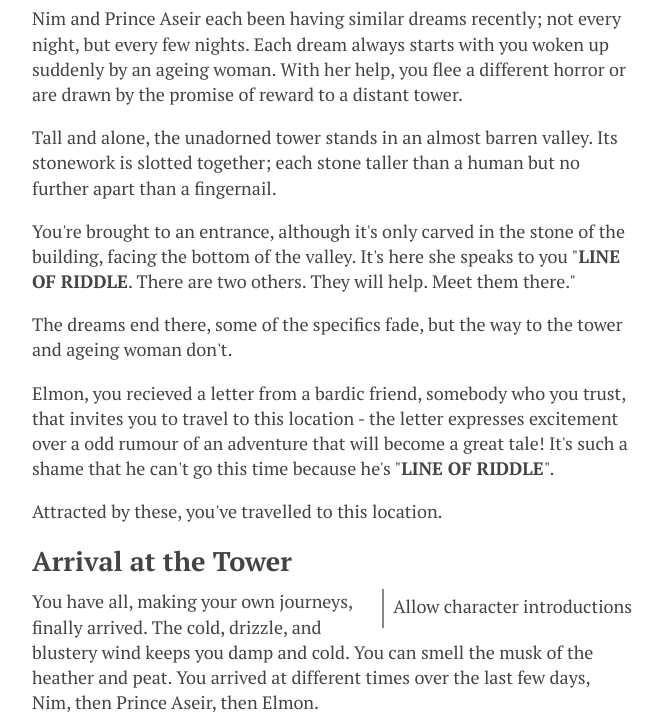
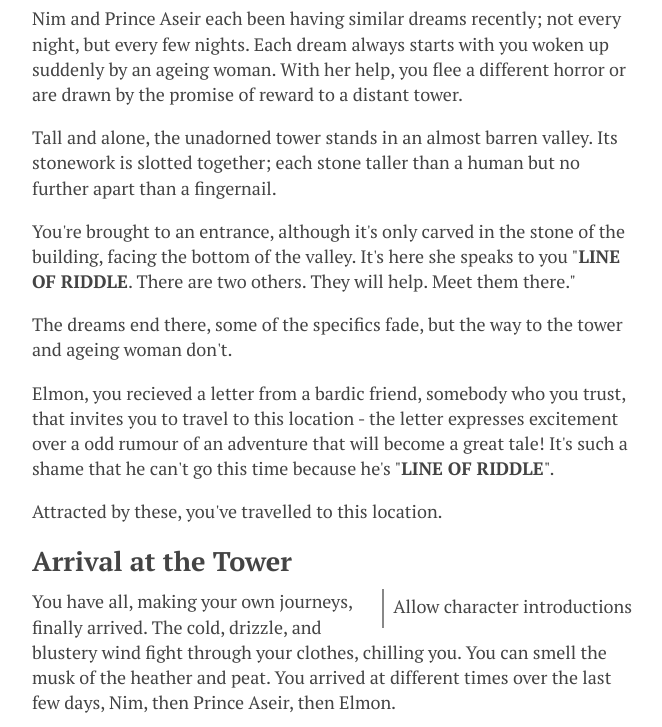
Before and after one commit to TickleThePanda/carpe-dm, an Eleventy site: page src/plans/unbound.md in a window 1280 px wide. Shown: the part 225-952 px from the top of the page, without its empty margins (308-970 px from the left). Built offline with nearby package versions, Linux system fonts and the light colour scheme; Eleventy itself is replaced by a stand-in of ours; files that its build step writes are made by us from their sources.

Commit message:
Fix grammar

```diff
--- a/src/plans/unbound.md
+++ b/src/plans/unbound.md
@@ -36,9 +36,9 @@ Attracted by these, you've travelled to this location.
 <aside>Allow character introductions</aside>
 
 You have all, making your own journeys, finally arrived. The cold, drizzle, and
-blustery wind keeps you damp and cold. You can smell the musk of the heather
-and peat. You arrived at different times over the last few days, Nim, then
-Prince Aseir, then Elmon.
+blustery wind fight through your clothes, chilling you. You can smell the musk
+of the heather and peat. You arrived at different times over the last few days,
+Nim, then Prince Aseir, then Elmon.
 
 The tower is as Nim and Prince Aseir remember in their dreams: tall, standing
 at around 130ft, it narrows slightly as it goes towards the top. There's no
```
